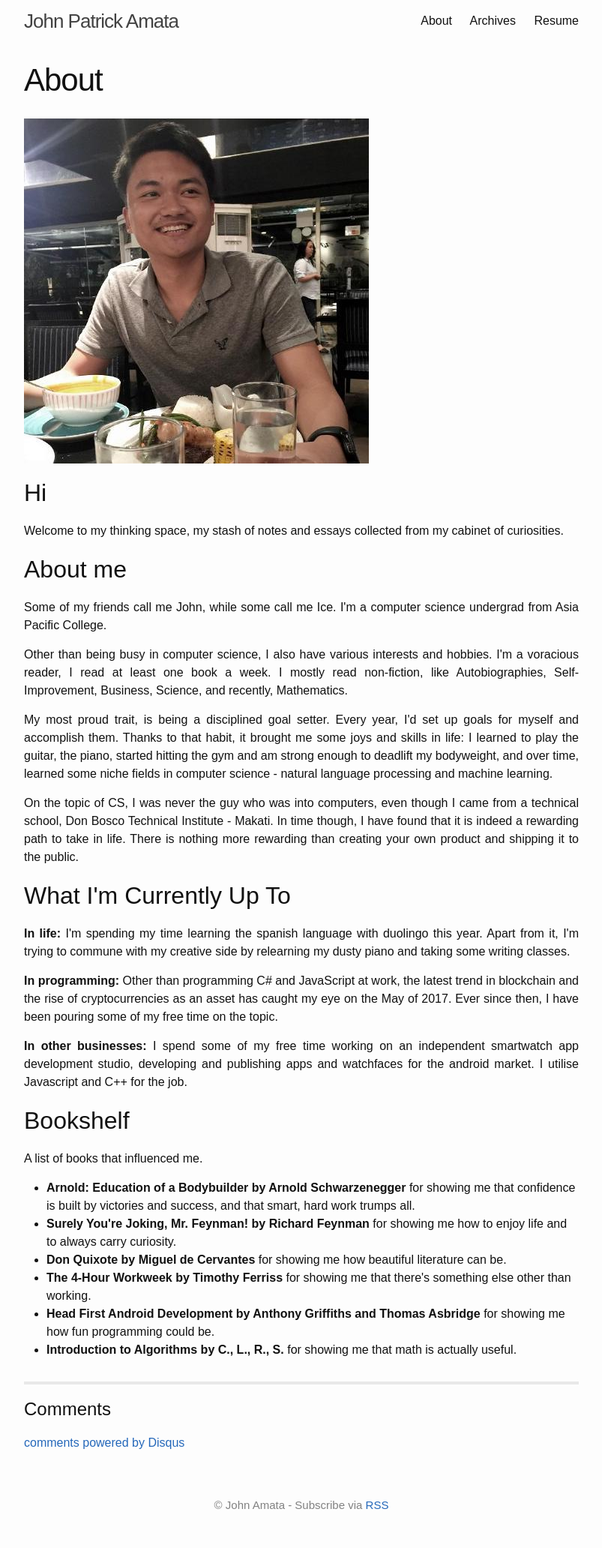
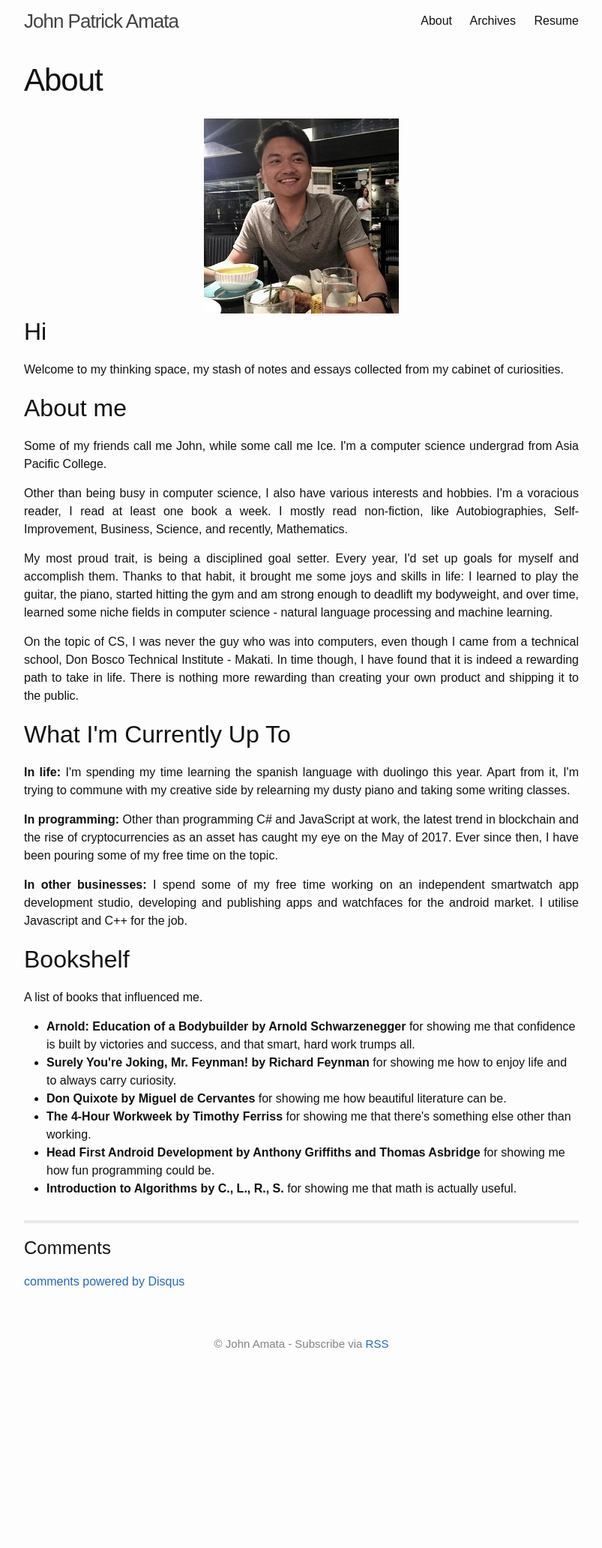
Before and after one commit to jpamata/jpamata.github.io, a Jekyll site: the page built from about.md, in a window 1280 px wide. Shown: the whole page at 75% size, without its empty margins (238-1041 px from the left). Built offline with Jekyll 4.4.1, drawn with Linux system fonts in a browser that asks for light colours; comment, search, counter and statistics services are not loaded; after the commit the page ends 1849 px from its top, so only the background shows below that.

Commit message:
about profile resize

```diff
--- a/about.md
+++ b/about.md
@@ -3,8 +3,9 @@
 title: "About"
 permalink: /about/
 ---
-
-<img src="/assets/profile.JPG" align="center" />
+<center>
+<img src="/assets/profile.JPG"/>
+</center>
 ## Hi
 <p align="justify">Welcome to my thinking space, my stash of notes and essays collected from my cabinet of curiosities.</p>
 
```
Also changed, not shown: assets/profile.JPG.
